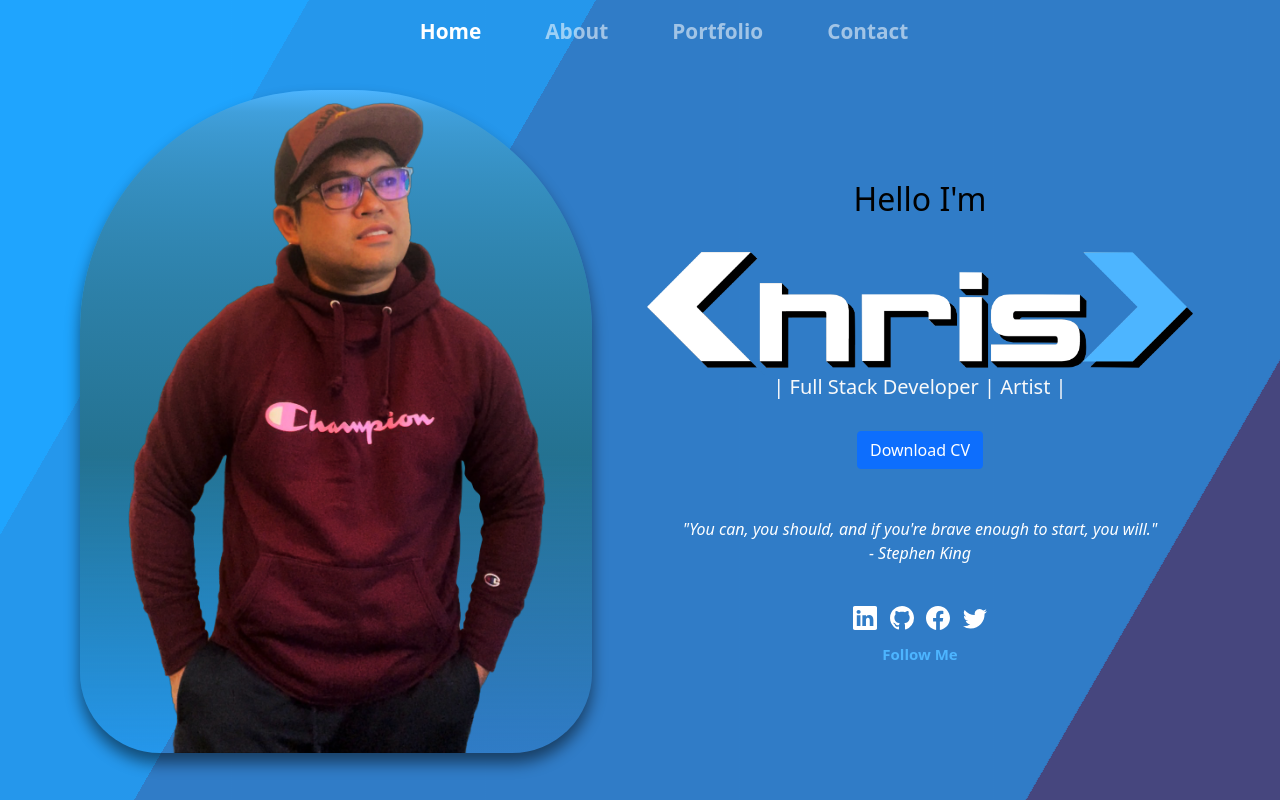
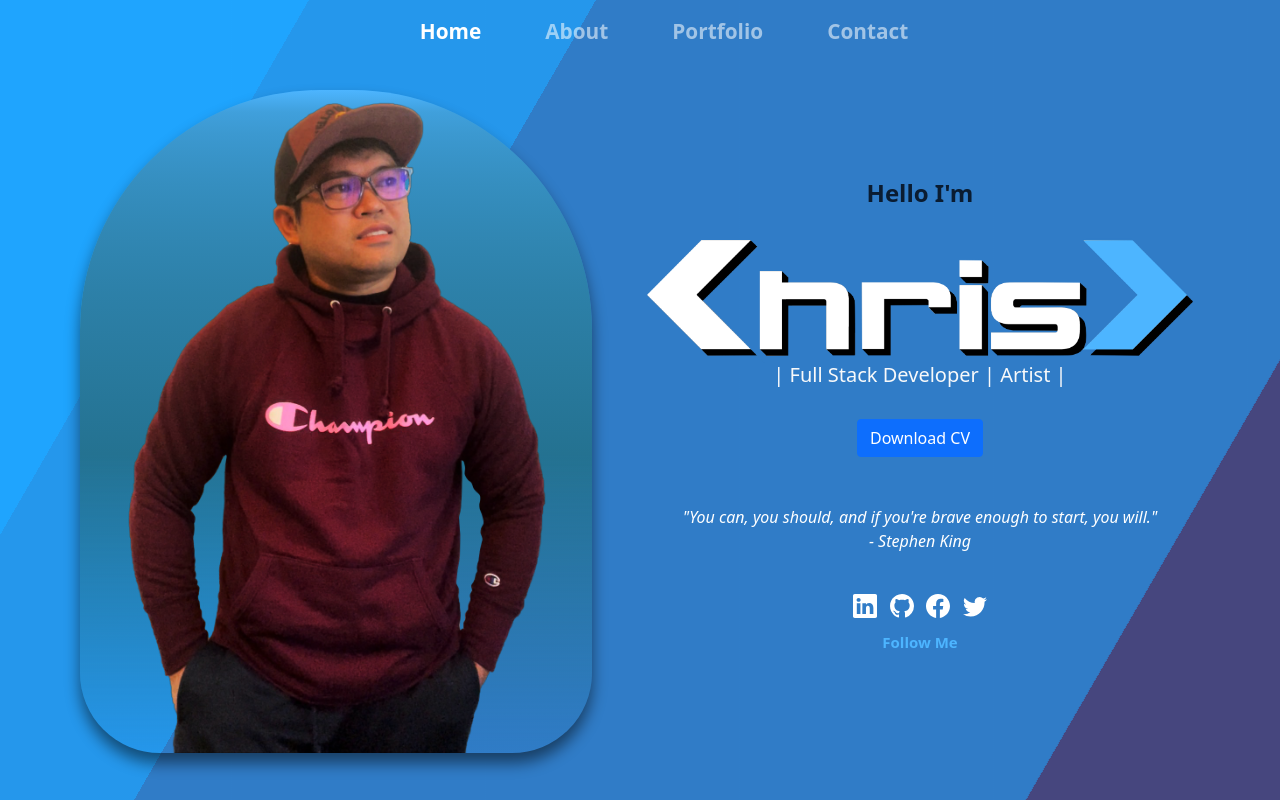
Before and after one commit to christiandc19/MyReactPortfolio, a React (Create React App) app: page / in a window 1280 px wide. Built offline with nearby package versions, Linux system fonts and the light colour scheme.

Commit message:
some styling

```diff
--- a/src/components/about/About.jsx
+++ b/src/components/about/About.jsx
@@ -9,7 +9,7 @@ const About = () => {
             <div class="bg-about"></div>
             <div className="primary-title">
                 <h1>About</h1>
-                    <p className="bio"> My name is Chris, I’m a Web Developer/Artist, Currently living in Los Angeles California. Aside from web development, I enjoy spending my time with nature, outdoor activities, travelling, camps, photography and beer. </p>
+                    <p className="bio"> My name is Chris Carandang, I’m a Web Developer/Artist, currently living in Los Angeles California. Aside from web development, I enjoy spending my time with nature, outdoor activities, travelling, camps, photography and beer. </p>
 
             {/* <div className="container me-about">
             <img src={meAbout}  alt="" />
--- a/src/components/header/header.css
+++ b/src/components/header/header.css
@@ -42,8 +42,9 @@
 
 .intro_flex_items p {
     text-align: center;
-    font-size: 2rem;
-    color: black;
+    font-size: 1.5rem;
+    color: rgb(10, 28, 49);
+    font-weight: bold;
     margin-bottom: 1.2rem;
 }
 
@@ -59,6 +60,7 @@
     font-size: 15px;
     margin-top: 10px;
     font-weight: bold;
+    margin-bottom: 5rem;
 }
 /* ======================= CTA ========================= */
 
```
Also changed, not shown: 12 other files (tests, documents, lock files or other folders).
